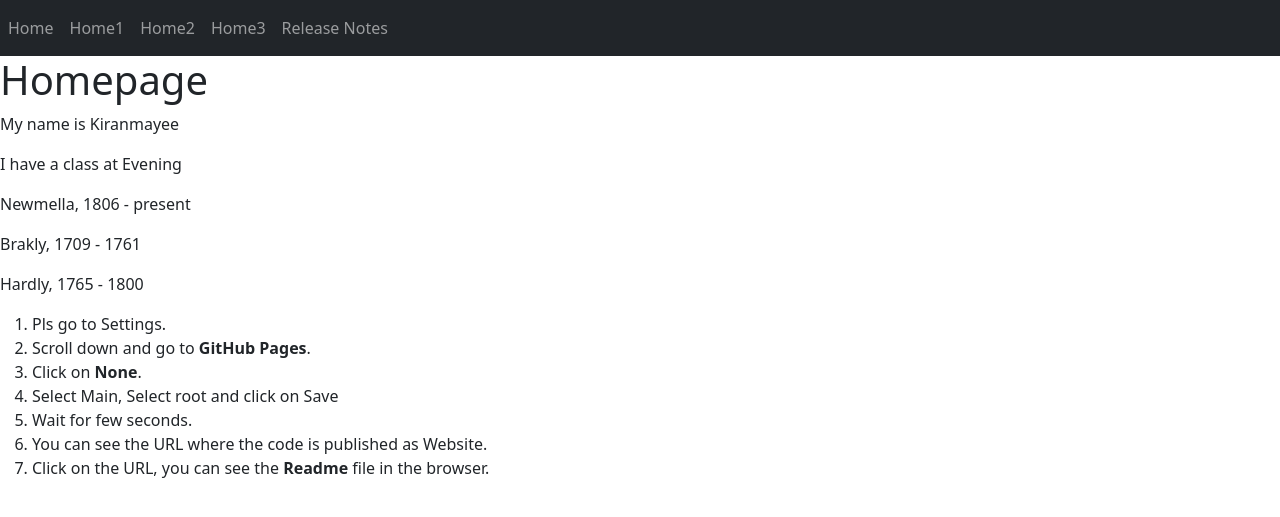
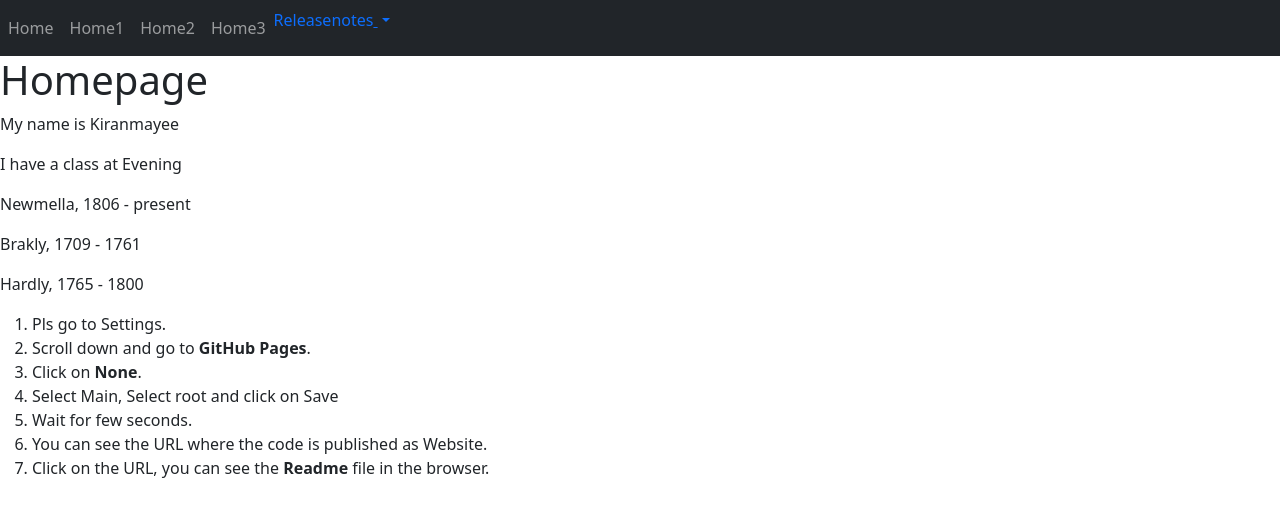
Before and after one commit to Kiranmayeemad/DocsAsCodeTraining, a Jekyll site: the page built from index.md, in a window 1280 px wide. Shown: the top 517 px of the page. Built offline with Jekyll 4.4.1, drawn with Linux system fonts in a browser that asks for light colours; our own code applies the rules of GitHub Pages for plain Markdown files.

Commit message:
Update TemplateDemo.html

```diff
--- a/_layouts/TemplateDemo.html
+++ b/_layouts/TemplateDemo.html
@@ -32,9 +32,19 @@
 					  <li class="nav-item">
 						<a class="nav-link" href="#">Home3</a>
 					  </li>
-					  <li class="nav-item">
-						<a class="nav-link" href="https://github.com/Kiranmayeemad/DocsAsCodeTraining/tree/main/Releasenotes.html">Release Notes</a>
-					  </li>
+
+					  <li id="li_Releasenotes"class="dropdown">
+                                          <a class="dropdown-toggle" data-toggle="dropdown" aria-expanded="false" aria-label="Releasenotes" href="javascript:void(0);" tabindex="0" id="aRelease" aria-haspopup="true" >
+                                            <i class="ose-fo ose-icon-Releasenotes"></i>
+                                            <label>Releasenotes</label>
+                                        </a>
+                                        <div class="dropdown-menu" aria-labelledby="Releasenotes">
+                                            <span aria-label="List of items" href="javascript:void(0);" class="listOf4Item"></span>
+                                                        <a aria-label="Release Notes 2021" href="https://aka.ms/osereleasenotes" target="_blank">
+                                                            <label title="Release Notes 2021">Release Notes 2021</label>
+                                                        </a>
+                                        </div>
+                                    </li>
 					</ul>
 				  </div>
 				</nav>
```
